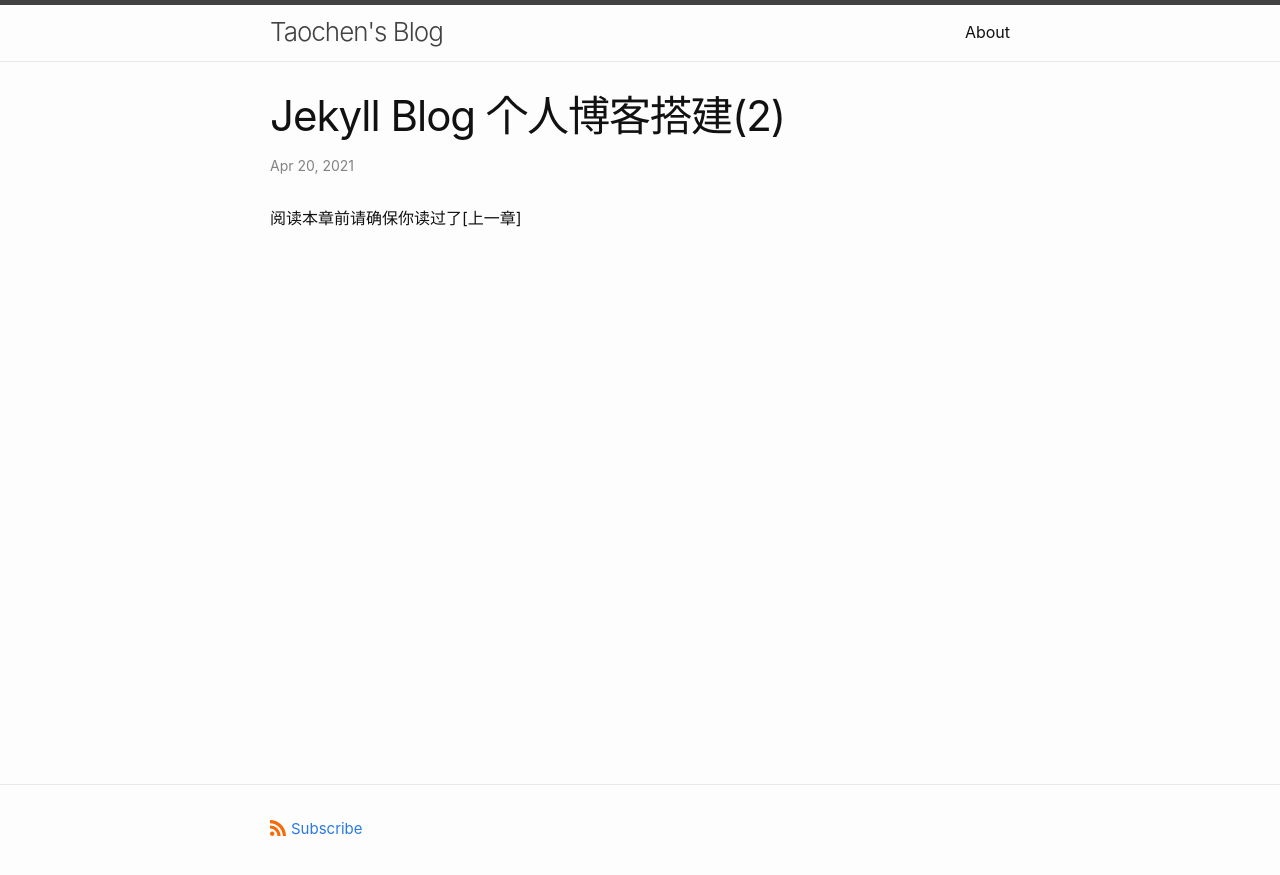
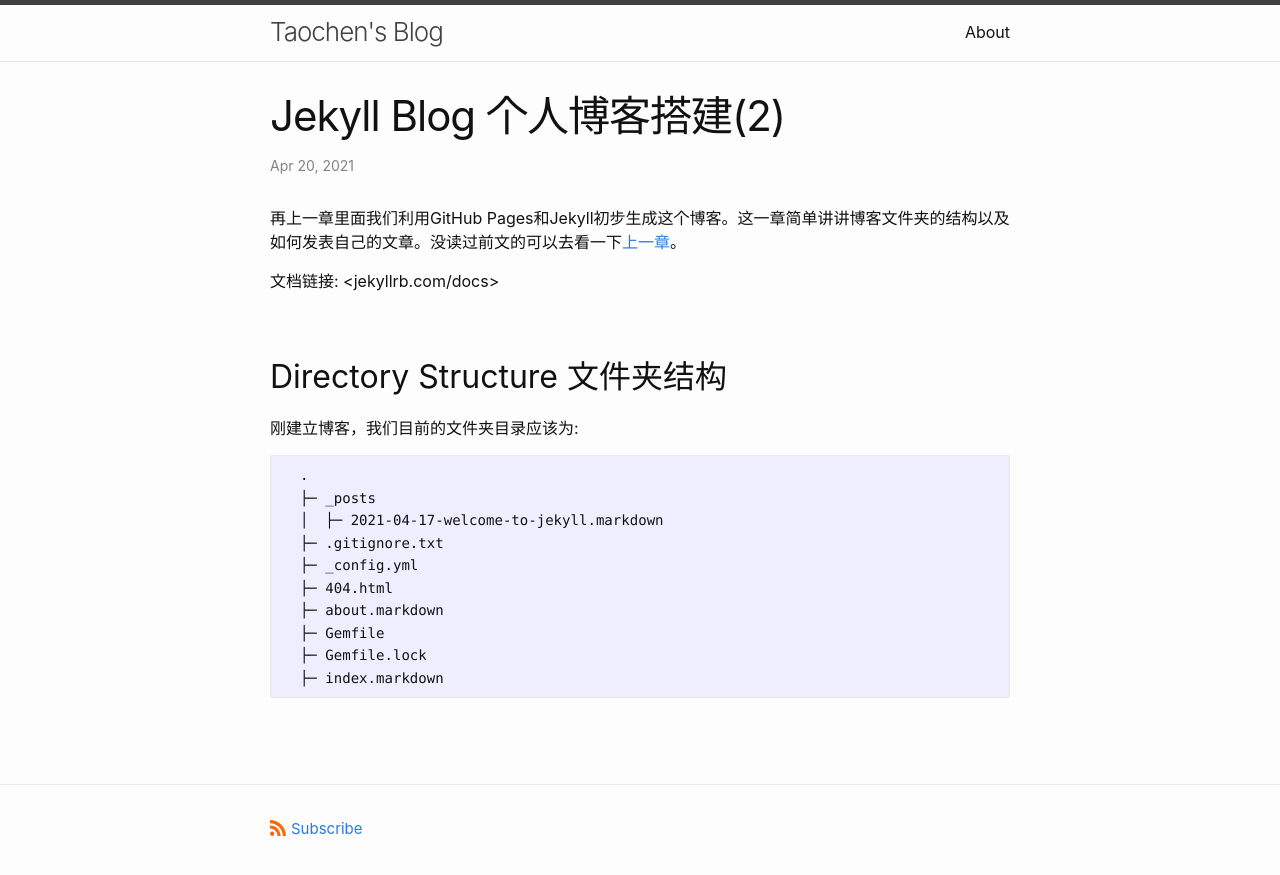
Before and after one commit to ThomasMental/ThomasMental.github.io, a Jekyll site: the page built from _posts/2021-04-20-Jekyll-2.markdown, in a window 1280 px wide. Shown: the top 875 px of the page. Built offline with Jekyll 4.4.1, drawn with Linux system fonts in a browser that asks for light colours.

Commit message:
Update 2021-04-20-Jekyll-2.markdown

````diff
--- a/_posts/2021-04-20-Jekyll-2.markdown
+++ b/_posts/2021-04-20-Jekyll-2.markdown
@@ -5,4 +5,23 @@ categories: jekyll
 date: 2021-04-20
 ---
 
-阅读本章前请确保你读过了[上一章]
+再上一章里面我们利用GitHub Pages和Jekyll初步生成这个博客。这一章简单讲讲博客文件夹的结构以及如何发表自己的文章。没读过前文的可以去看一下[上一章](https://thomasmental.github.io/2021/04/16/Jekyll-1/)。
+
+文档链接: <jekyllrb.com/docs>
+
+## Directory Structure 文件夹结构
+
+刚建立博客，我们目前的文件夹目录应该为:
+
+```
+  .
+  ├─ _posts
+  │  ├─ 2021-04-17-welcome-to-jekyll.markdown
+  ├─ .gitignore.txt
+  ├─ _config.yml
+  ├─ 404.html
+  ├─ about.markdown
+  ├─ Gemfile
+  ├─ Gemfile.lock
+  ├─ index.markdown
+```
````
